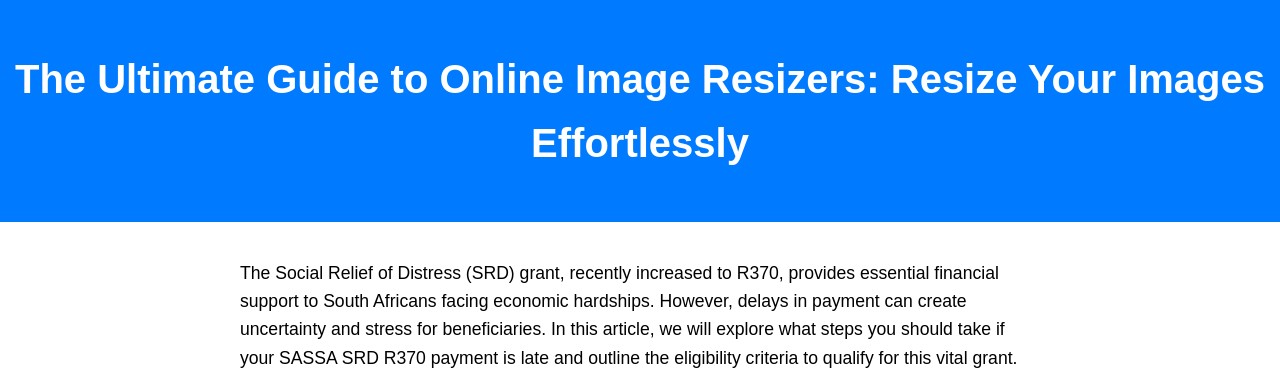
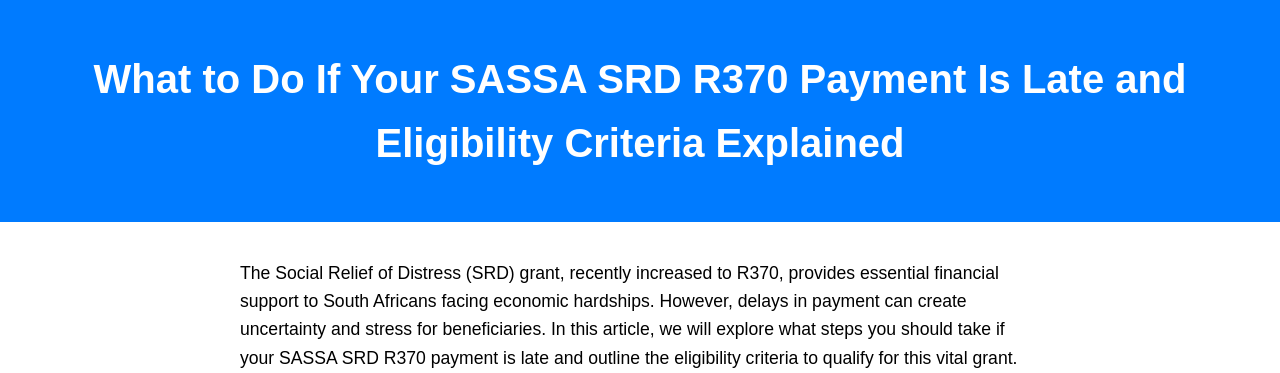
Before and after one commit to itspaulken/sassastatus, a plain HTML site: page index.html in a window 1280 px wide. Shown: the top 373 px of the page. Drawn offline with Linux system fonts and the light colour scheme.

Commit message:
Update index.html

```diff
--- a/index.html
+++ b/index.html
@@ -45,7 +45,7 @@
 <body>
 
   <header>
-    <h1>The Ultimate Guide to Online Image Resizers: Resize Your Images Effortlessly</h1>
+    <h1>What to Do If Your SASSA SRD R370 Payment Is Late and Eligibility Criteria Explained</h1>
    </header>
   <main>
 
```
